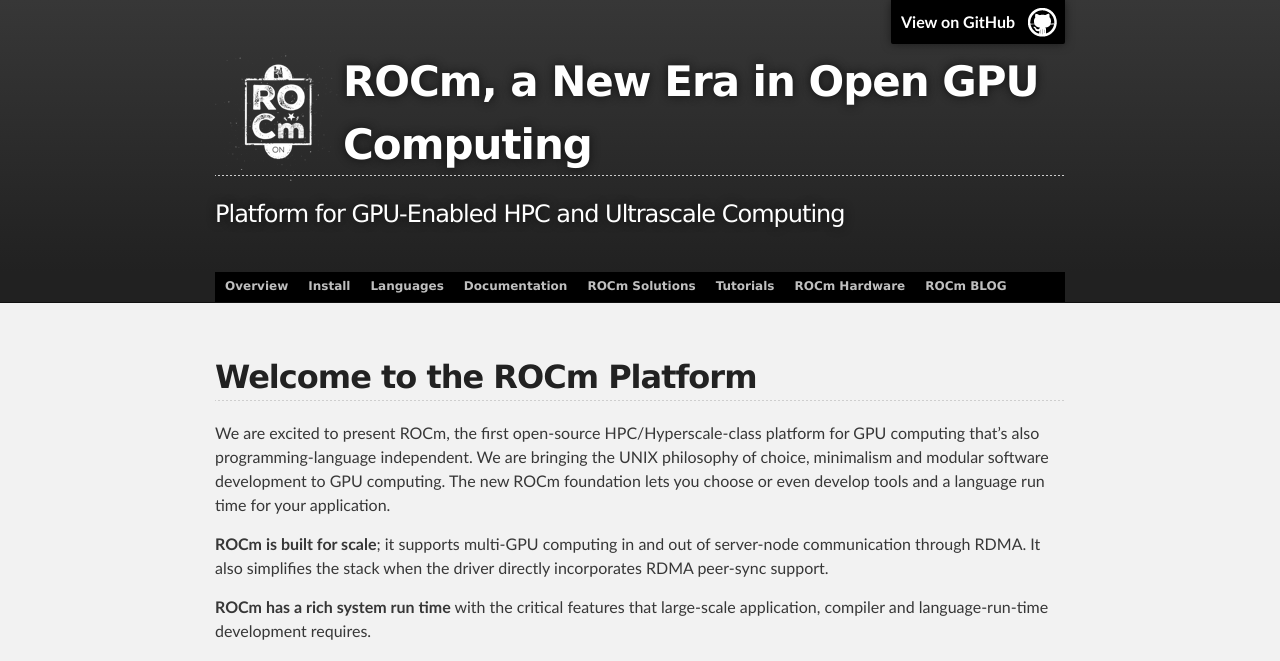
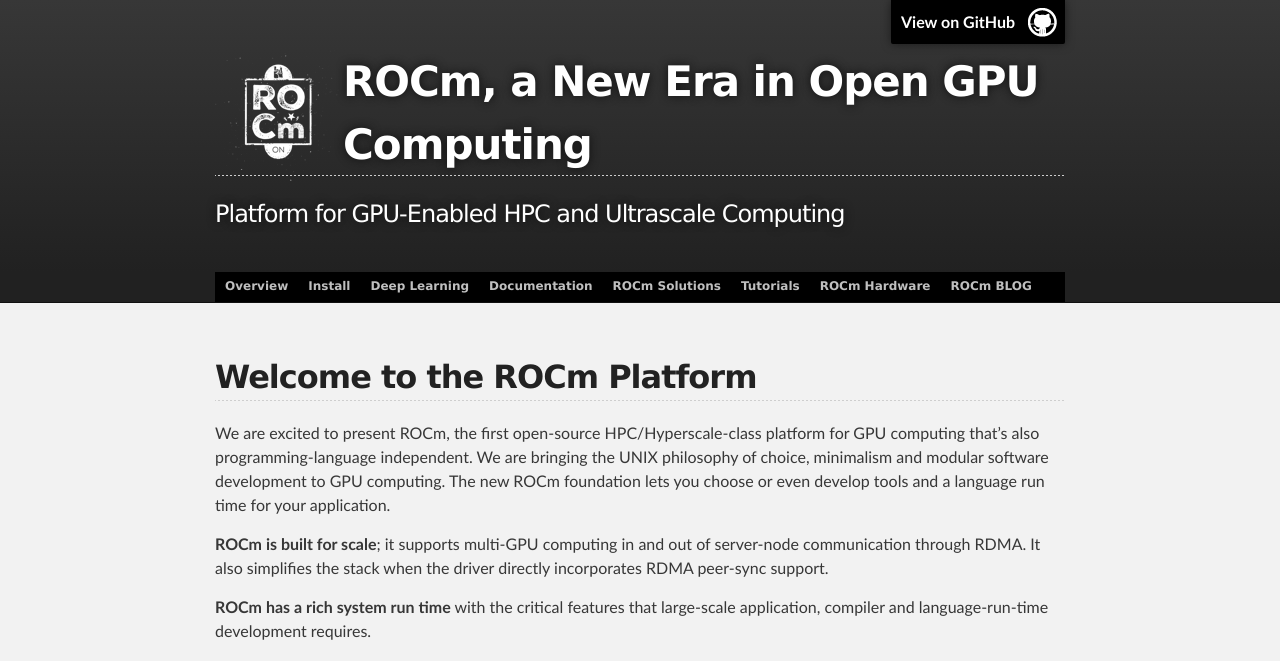
Before and after one commit to ROCm/ROCm.github.io, a Jekyll site: the page built from index.md, in a window 1280 px wide. Shown: the top 661 px of the page. Built offline with Jekyll 4.4.1, drawn with Linux system fonts in a browser that asks for light colours.

Commit message:
Update default.html

```diff
--- a/_layouts/default.html
+++ b/_layouts/default.html
@@ -38,7 +38,7 @@
         <ul>
           <li><a href="index.html">Overview</a></li>
           <li><a href="install.html">Install</a></li>
-          <li><a href="languages.html">Languages</a></li>
+          <li><a href="dl.html">Deep Learning</a></li>
           <li><a href="documentation.html">Documentation</a></li>
           <li><a href="packages.html">ROCm Solutions </a></li>
           <li><a href="tutorials.html">Tutorials</a></li>
```
